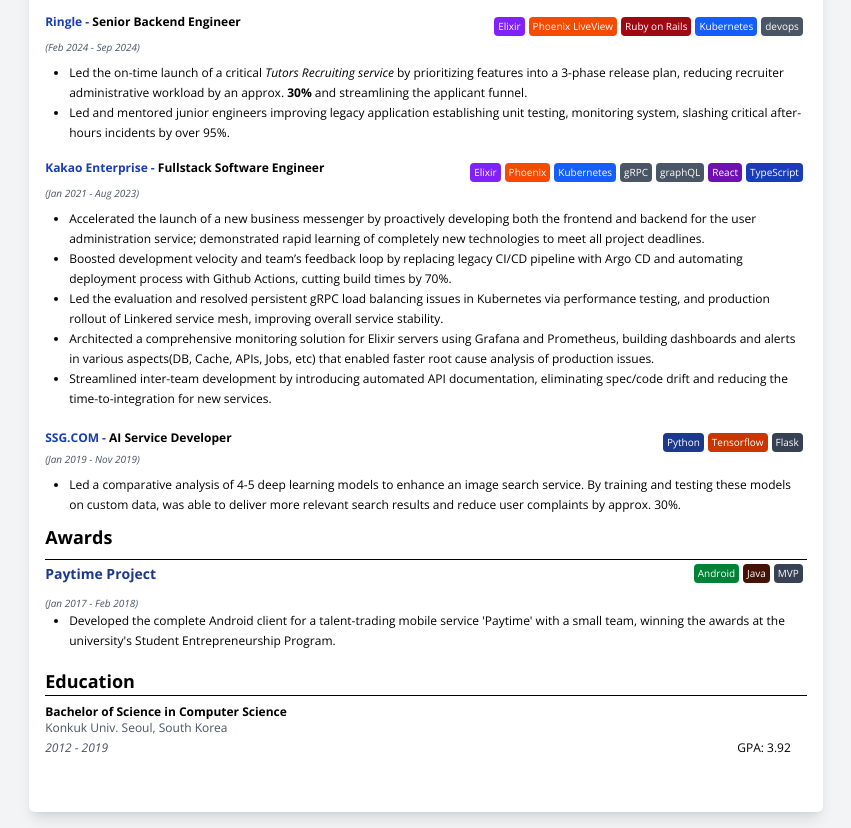
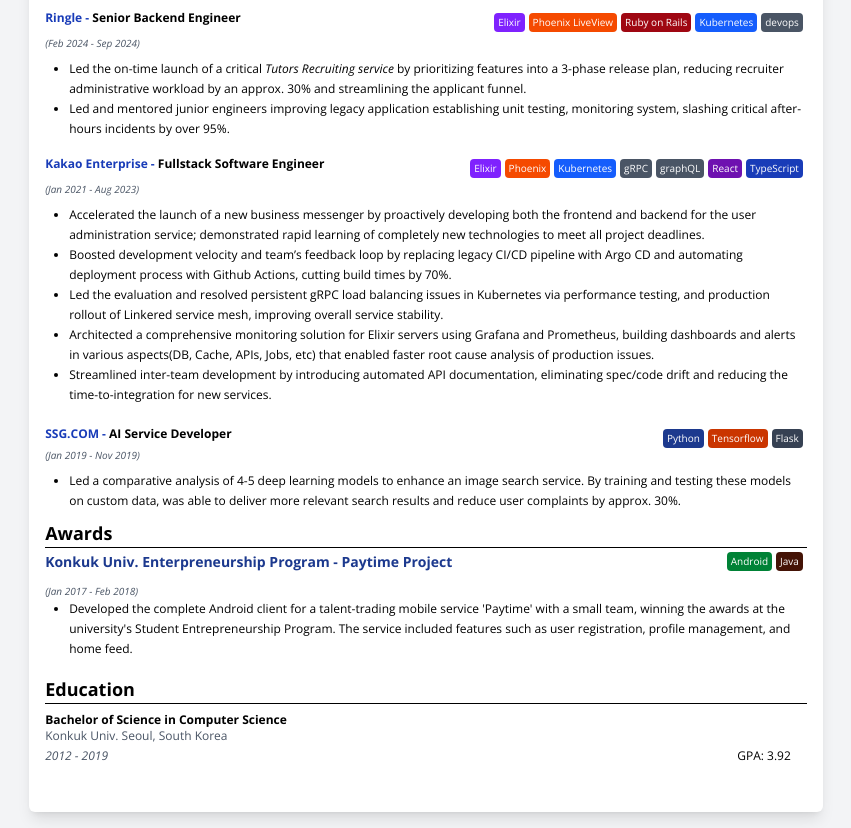
Before and after one commit to bangalcat/my_resume, a website: page index.html in a window 1280 px wide. Shown: the part 327-1155 px from the top of the page, without its empty margins (214-1065 px from the left). Drawn offline with nearby package versions, Linux system fonts and the light colour scheme.

Commit message:
update resume
Signed-off-by: Donghyun Seo <semaj9310@gmail.com>

```diff
--- a/index.html
+++ b/index.html
@@ -173,7 +173,7 @@
       <div class="col-span-1 px-4">
         <!-- Work Experience -->
         <div class="mb-2">
-          <h2 class="text-lg font-bold mb-2">Work Experiences</h2>
+          <h2 class="text-lg font-bold mt-1">Work Experiences</h2>
           <hr />
 
           <!-- Job 1 -->
@@ -227,7 +227,7 @@
                 Led the on-time launch of a critical
                 <i>Tutors Recruiting service</i>
                 by prioritizing features into a 3-phase release plan, reducing
-                recruiter administrative workload by an approx. <b>30%</b> and
+                recruiter administrative workload by an approx. 30% and
                 streamlining the applicant funnel.
               </li>
               <li class="we-item">
@@ -315,18 +315,17 @@
         </div>
         <!-- Awards -->
         <div class="mt-2">
-          <h2 class="text-lg font-bold mb-2">Awards</h2>
+          <h2 class="text-lg font-bold">Awards</h2>
           <hr />
           <!-- Award 1 -->
           <div class="mt-1">
             <div class="flex flex-wrap justify-between gap-4 my-1">
               <h3 class="text-blue-900 text-sm font-bold mb-2">
-                Paytime Project
+                Konkuk Univ. Enterpreneurship Program - Paytime Project
               </h3>
               <p class="flex h-fit">
                 <span class="bg-green-700 tag-item">Android</span>
                 <span class="bg-orange-950 tag-item">Java</span>
-                <span class="bg-gray-700 tag-item">MVP</span>
               </p>
             </div>
             <p class="text-xxs text-gray-600 italic">(Jan 2017 - Feb 2018)</p>
@@ -334,7 +333,9 @@
               <li class="we-item">
                 Developed the complete Android client for a talent-trading
                 mobile service 'Paytime' with a small team, winning the awards
-                at the university's Student Entrepreneurship Program.
+                at the university's Student Entrepreneurship Program. The
+                service included features such as user registration, profile
+                management, and home feed.
               </li>
             </ul>
           </div>
```
